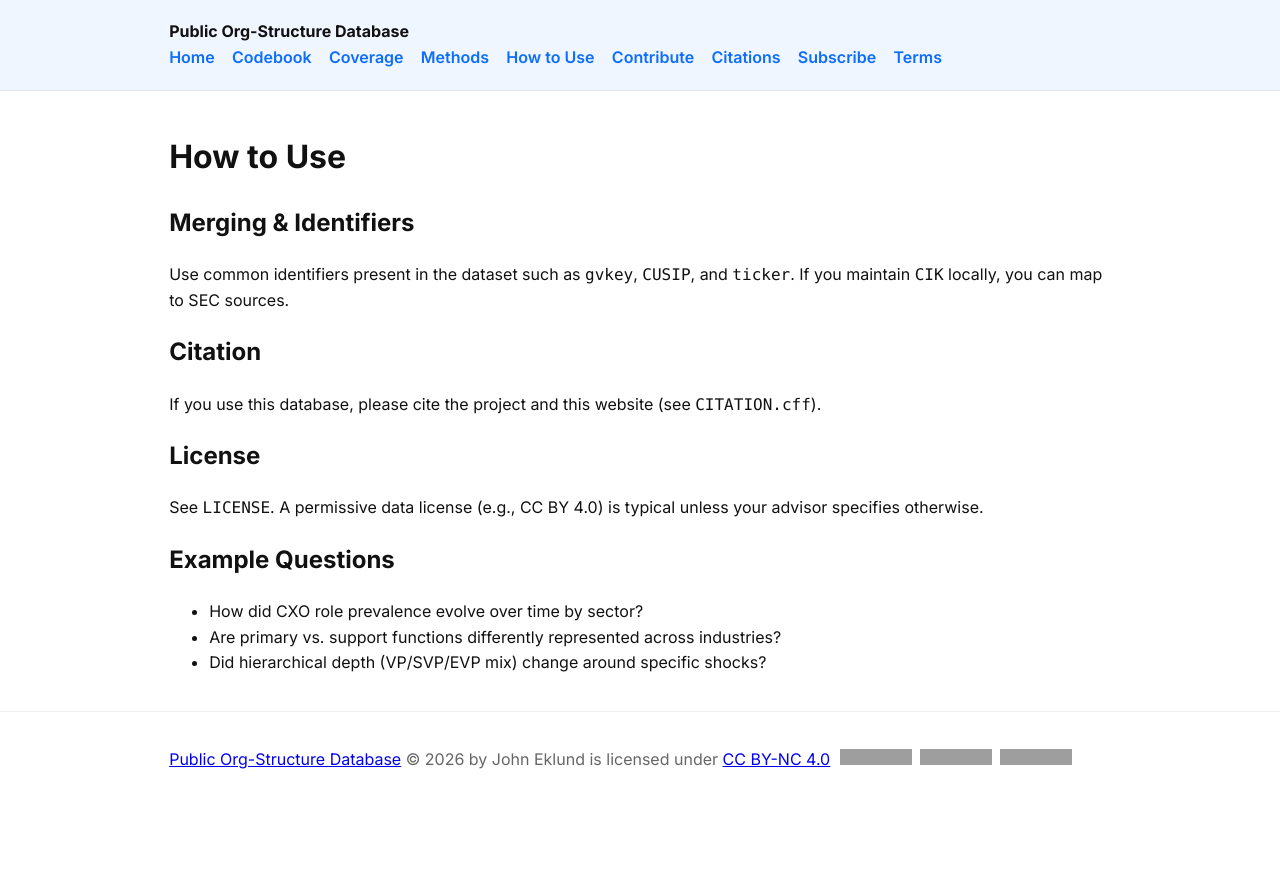
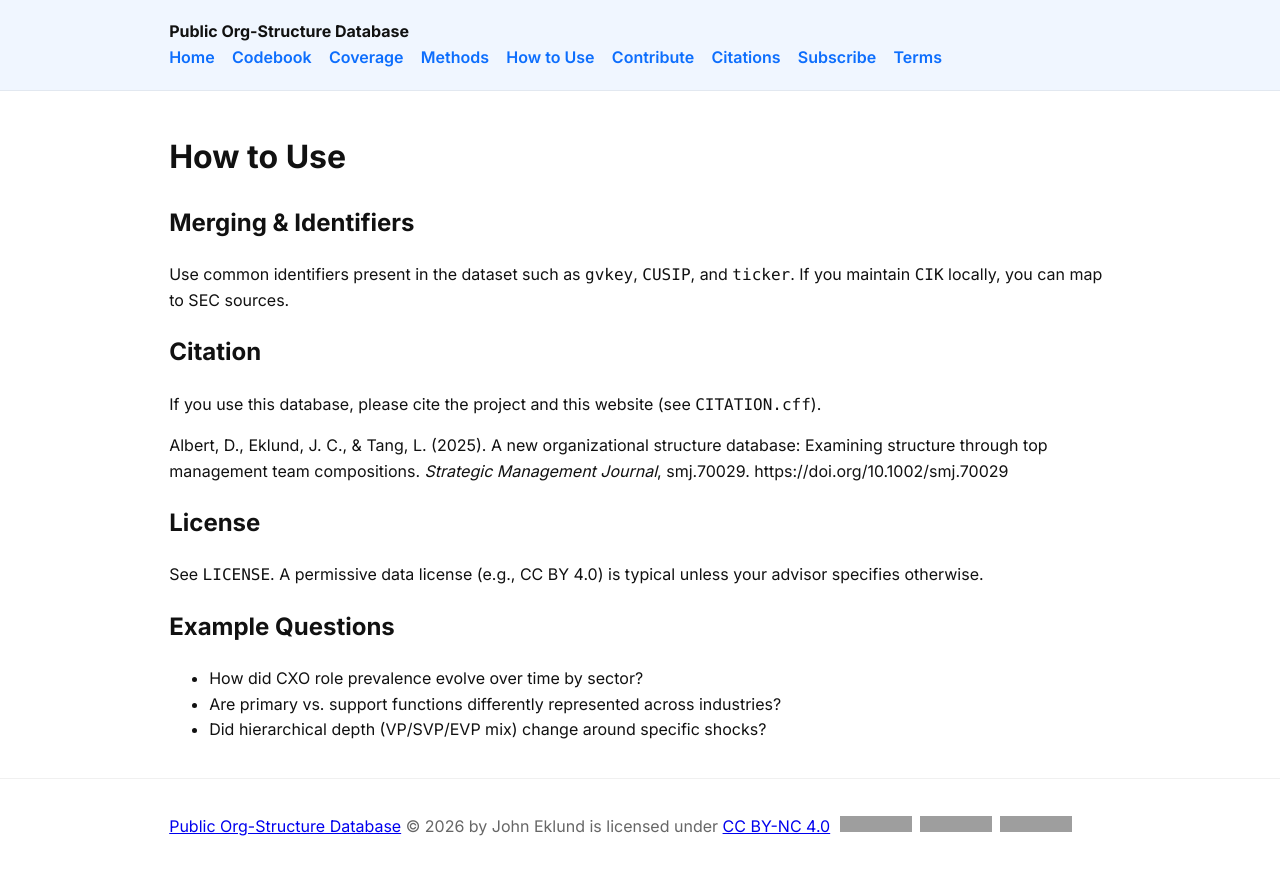
Before and after one commit to OrganizationDesign/homepage, a Jekyll site: the page built from pages/how-to-use.md, in a window 1280 px wide. Shown: the top 875 px of the page. Built offline with Jekyll 4.4.1, drawn with Linux system fonts in a browser that asks for light colours; grey boxes are pictures that could not be loaded.

Commit message:
Add SMJ 2025 citation to How to Use page

```diff
--- a/pages/how-to-use.md
+++ b/pages/how-to-use.md
@@ -12,6 +12,8 @@
 ## Citation
 If you use this database, please cite the project and this website (see `CITATION.cff`).
 
+Albert, D., Eklund, J. C., & Tang, L. (2025). A new organizational structure database: Examining structure through top management team compositions. *Strategic Management Journal*, smj.70029. https://doi.org/10.1002/smj.70029
+
 ## License
 See `LICENSE`. A permissive data license (e.g., CC BY 4.0) is typical unless your advisor specifies otherwise.
 
```
